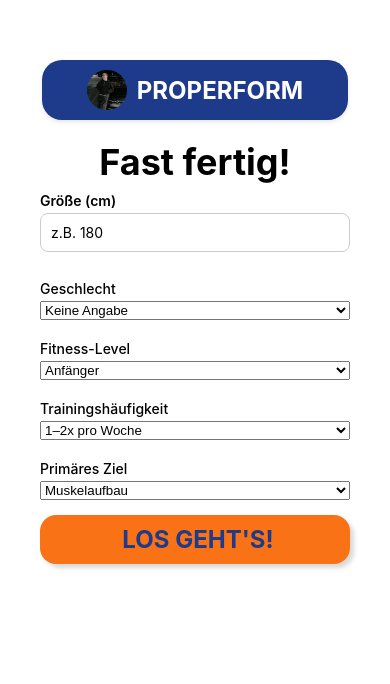
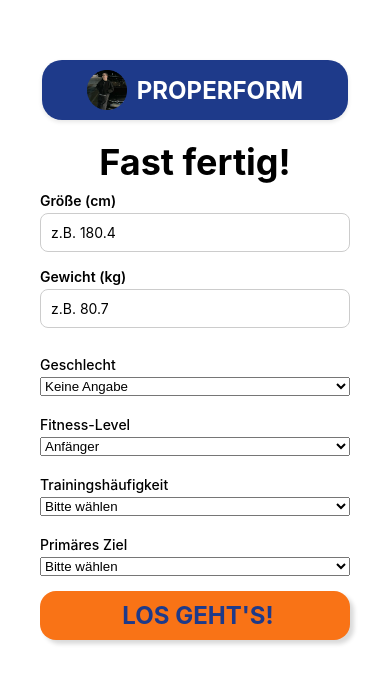
Before and after one commit to b-bastian/ProPerform, a React Native app in the folder app-frontend/: screen /OnboardingScreen3 in a window 390 px wide. Shown: the top 684 px of the page. Built offline with nearby package versions, Linux system fonts and the light colour scheme.

Commit message:
update submitOnboarding function and fix some errors

```diff
--- a/app-frontend/src/pages/Onboarding/OnboardingScreen3.tsx
+++ b/app-frontend/src/pages/Onboarding/OnboardingScreen3.tsx
@@ -9,6 +9,7 @@ import {
   Button,
 } from 'react-native';
 import { Picker } from '@react-native-picker/picker';
+import { parseDecimal } from '../../utils/number';
 
 import { SafeAreaView } from 'react-native-safe-area-context';
 import Header from '../../components/header';
@@ -45,33 +46,62 @@ export default function OnboardingScreen3() {
   >('not specified');
 
   const [fitnessLevel, setFitnessLevel] = useState('');
-  const [trainingFrequency, setTrainingFrequency] = useState('');
+  const [trainingFrequency, setTrainingFrequency] = useState<number | null>(
+    null,
+  );
   const [primaryGoal, setPrimaryGoal] = useState('');
 
   async function submitOnboarding() {
     if (!firstName || !email || !password || !birthDate) {
+      console.log('missing base fields ');
+      return;
+    }
+    const weightNum = parseDecimal(weight);
+    const heightNum = parseDecimal(height);
+
+    if (weightNum === null || heightNum === null) {
+      console.log('invalid weight or height');
       return;
     }
 
+    if (!fitnessLevel) {
+      console.log('missing fitness level');
+      return;
+    }
+
+    if (trainingFrequency === null) {
+      console.log('missing training frequency');
+      return;
+    }
+
+    if (!primaryGoal) {
+      console.log('missing primary goal');
+      return;
+    }
+
+    const requestBody = {
+      firstname: firstName,
+      birthdate: birthDate,
+      email,
+      password,
+      weight: weightNum,
+      height: heightNum,
+      gender,
+      onboarding_completed: true,
+      fitness_level: fitnessLevel,
+      training_frequency: trainingFrequency,
+      primary_goal: primaryGoal,
+    };
+
     try {
-      console.log('sending data to api');
-      await axios.post('https://api.properform.app/users/createUser', {
-        firstname: firstName,
-        birthdate: birthDate,
-        email: email,
-        password: password,
-        weight: Number(weight),
-        height: Number(height),
-        gender: gender,
-        onboarding_completed: true,
-        fitness_level: fitnessLevel,
-        training_frequency: trainingFrequency,
-        primary_goal: primaryGoal,
-      });
-      console.log('success');
+      console.log('sending data to api', requestBody);
+
+      await axios.post(
+        'https://api.properform.app/users/createUser',
+        requestBody,
+      );
 
       await AsyncStorage.setItem('onboardingFinished', 'true');
-
       navigation.replace('Main');
     } catch (error: any) {
       if (error.response) {
@@ -106,8 +136,15 @@ export default function OnboardingScreen3() {
             <InputField
               title="Größe (cm)"
               value={height}
-              placeholder="z.B. 180"
+              placeholder="z.B. 180.4"
               onChange={setHeight}
+            ></InputField>
+
+            <InputField
+              title="Gewicht (kg)"
+              value={weight}
+              placeholder="z.B. 80.7"
+              onChange={setWeight}
             ></InputField>
 
             <Text style={styles.label}>Geschlecht</Text>
@@ -136,9 +173,10 @@ export default function OnboardingScreen3() {
               selectedValue={trainingFrequency}
               onValueChange={value => setTrainingFrequency(value)}
             >
-              <Picker.Item label="1–2x pro Woche" value="1-2" />
-              <Picker.Item label="3–4x pro Woche" value="3-4" />
-              <Picker.Item label="5+ pro Woche" value="5+" />
+              <Picker.Item label="Bitte wählen" value={null} />
+              <Picker.Item label="1–2x pro Woche" value={2} />
+              <Picker.Item label="3–4x pro Woche" value={4} />
+              <Picker.Item label="5+ pro Woche" value={7} />
             </Picker>
 
             <Text style={styles.label}>Primäres Ziel</Text>
@@ -146,9 +184,10 @@ export default function OnboardingScreen3() {
               selectedValue={primaryGoal}
               onValueChange={value => setPrimaryGoal(value)}
             >
-              <Picker.Item label="Muskelaufbau" value="muscle_gain" />
-              <Picker.Item label="Abnehmen" value="weight_loss" />
-              <Picker.Item label="Fitness verbessern" value="fitness" />
+              <Picker.Item label="Bitte wählen" value={null} />
+              <Picker.Item label="Muskelaufbau" value="build muscle" />
+              <Picker.Item label="Abnehmen" value="lose weight" />
+              <Picker.Item label="Gewicht halten" value="stay at weight" />
             </Picker>
 
             <SecondaryButton
```
